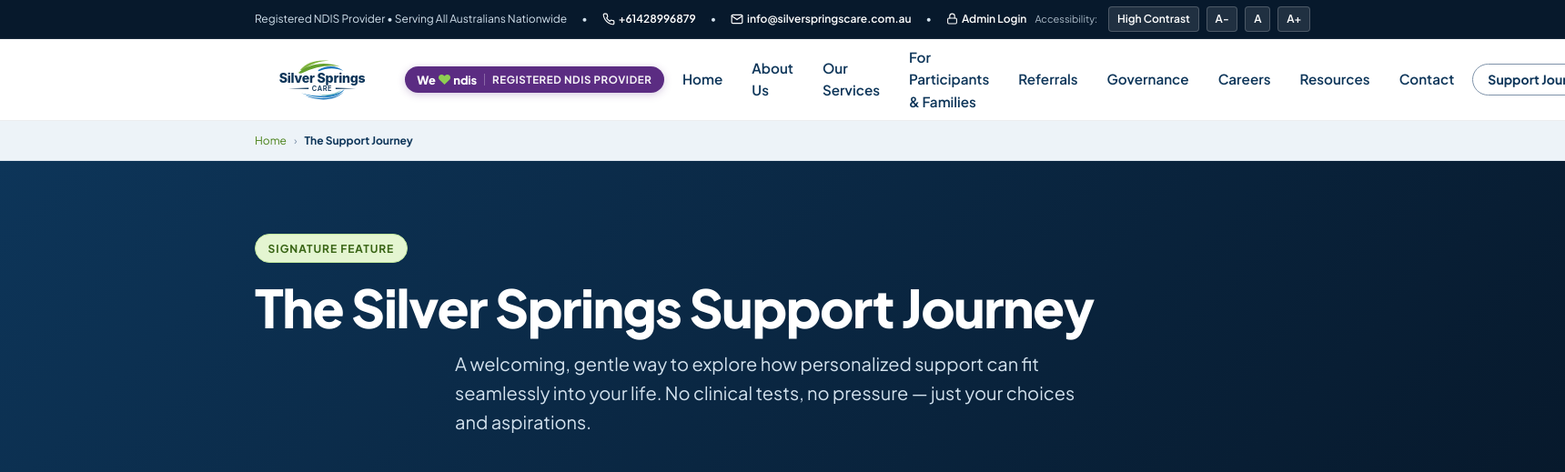
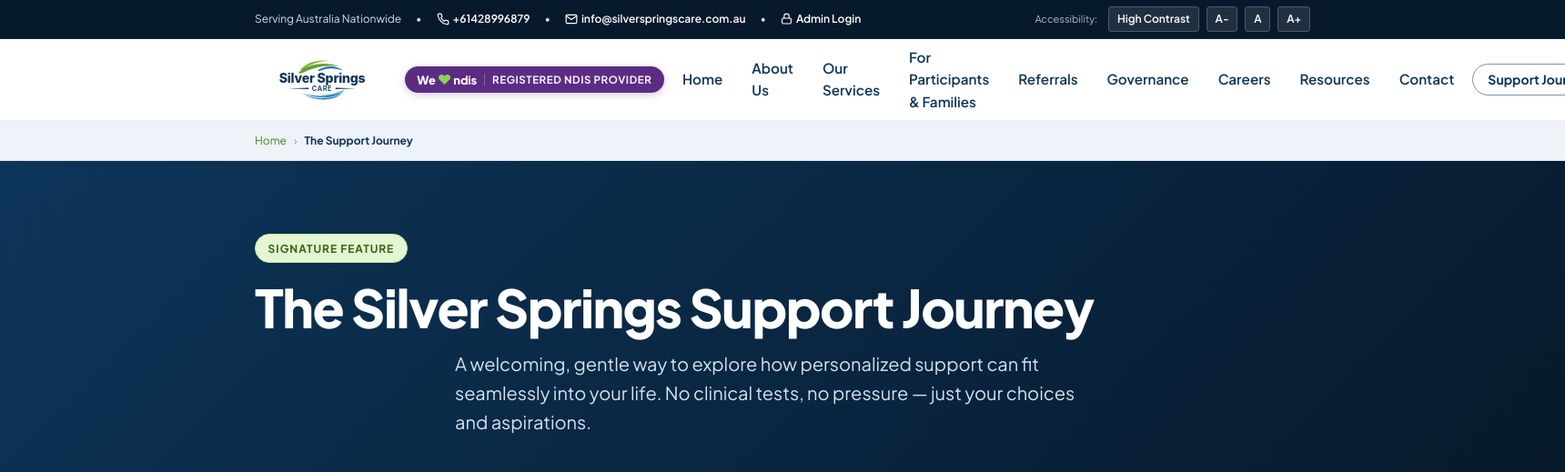
Before and after one commit to jaybe007/silverspringscare, a PHP site: page /support-journey.php in a window 1720 px wide; the page is wider, and only the part inside the window is pictured. Shown: the top 519 px of that part at 91% size. Run offline with PHP 8.4, Linux system fonts and the light colour scheme; some libraries are stand-ins or nearby versions.

Commit message:
Update service regions from Melbourne Metropolitan to Australia Nationwide across header, content, forms, and database auto-migrations

```diff
--- a/about.php
+++ b/about.php
@@ -70,7 +70,7 @@ require_once __DIR__ . '/includes/header.php';
           <?= htmlspecialchars(get_site_setting('about_story_body_1', 'We believe that support should empower individual agency, not restrict it. We listen first, respect personal choice, and deliver dependable support with warmth, empathy, and professional excellence.'), ENT_QUOTES, 'UTF-8') ?>
         </p>
         <p>
-          <?= htmlspecialchars(get_site_setting('about_story_body_2', 'From our registered base in Fletcher NSW to our communities across Victoria, we partner with participants, families, and support coordinators to build pathways toward independence and meaningful community connection.'), ENT_QUOTES, 'UTF-8') ?>
+          <?= htmlspecialchars(get_site_setting('about_story_body_2', 'From our registered base in Fletcher NSW to communities across Australia, we partner with participants, families, and support coordinators to build pathways toward independence and meaningful community connection.'), ENT_QUOTES, 'UTF-8') ?>
         </p>
       </div>
 
--- a/admin/content.php
+++ b/admin/content.php
@@ -160,7 +160,7 @@ if ($_SERVER['REQUEST_METHOD'] === 'POST') {
         require_permission('content.create', 'You do not have permission to post vacancies.');
         $title = sanitize_input($_POST['title'] ?? '');
         $role_type = sanitize_input($_POST['role_type'] ?? 'Casual / Part-Time');
-        $location = sanitize_input($_POST['location'] ?? 'Melbourne & Victoria');
+        $location = sanitize_input($_POST['location'] ?? 'Australia Nationwide');
         $summary = sanitize_input($_POST['summary'] ?? '');
         if (!empty($title) && !empty($summary)) {
             $stmt = $pdo->prepare("INSERT INTO vacancies (title, role_type, location, summary) VALUES (?, ?, ?, ?)");
@@ -178,7 +178,7 @@ if ($_SERVER['REQUEST_METHOD'] === 'POST') {
         $id = (int)($_POST['id'] ?? 0);
         $title = sanitize_input($_POST['title'] ?? '');
         $role_type = sanitize_input($_POST['role_type'] ?? 'Casual / Part-Time');
-        $location = sanitize_input($_POST['location'] ?? 'Melbourne & Victoria');
+        $location = sanitize_input($_POST['location'] ?? 'Australia Nationwide');
         $summary = sanitize_input($_POST['summary'] ?? '');
         if ($id > 0 && !empty($title) && !empty($summary)) {
             $stmt = $pdo->prepare("UPDATE vacancies SET title = ?, role_type = ?, location = ?, summary = ? WHERE id = ?");
@@ -1331,7 +1331,7 @@ if ($tab === 'resources' && !empty($_GET['edit_id'])) {
 
               <div class="form-group">
                 <label for="vac_loc" class="form-label">Location</label>
-                <input type="text" id="vac_loc" name="location" class="form-control" required placeholder="e.g. Melbourne (Western Suburbs)" value="<?= htmlspecialchars($edit_vacancy['location'] ?? '', ENT_QUOTES, 'UTF-8') ?>">
+                <input type="text" id="vac_loc" name="location" class="form-control" required placeholder="e.g. Australia Nationwide (or specific Region)" value="<?= htmlspecialchars($edit_vacancy['location'] ?? '', ENT_QUOTES, 'UTF-8') ?>">
               </div>
             </div>
 
--- a/admin/index.php
+++ b/admin/index.php
@@ -977,7 +977,7 @@ $webmail_url = get_site_setting('external_webmail_url', 'https://silverspringsca
                         <td>#<?= (int)$lead['id'] ?></td>
                         <td>
                           <strong><?= htmlspecialchars($lead['full_name'], ENT_QUOTES, 'UTF-8') ?></strong>
-                          <div style="font-size: 0.78rem; color: var(--color-text-muted);"><?= htmlspecialchars($lead['suburb'] ?: 'Victoria') ?> &bull; <?= htmlspecialchars($lead['phone'], ENT_QUOTES, 'UTF-8') ?></div>
+                          <div style="font-size: 0.78rem; color: var(--color-text-muted);"><?= htmlspecialchars($lead['suburb'] ?: 'Australia') ?> &bull; <?= htmlspecialchars($lead['phone'], ENT_QUOTES, 'UTF-8') ?></div>
                         </td>
                         <td style="max-width: 220px; font-size: 0.82rem;">
                           <?= htmlspecialchars($lead['support_goals'], ENT_QUOTES, 'UTF-8') ?>
--- a/api/submit-application.php
+++ b/api/submit-application.php
@@ -25,7 +25,7 @@ $full_name = sanitize_input($_POST['full_name'] ?? '');
 $email = sanitize_input($_POST['email'] ?? '');
 $phone = sanitize_input($_POST['phone'] ?? '');
 $role_applied = sanitize_input($_POST['role_applied'] ?? 'Disability Support Worker');
-$location_pref = sanitize_input($_POST['location_pref'] ?? 'Greater Melbourne');
+$location_pref = sanitize_input($_POST['location_pref'] ?? 'Australia');
 $experience_summary = sanitize_input($_POST['experience_summary'] ?? '');
 
 $has_ndis_screening = !empty($_POST['has_ndis_screening']) ? 1 : 0;
--- a/database.sql
+++ b/database.sql
@@ -310,12 +310,14 @@ INSERT IGNORE INTO `users` (`username`, `email`, `full_name`, `job_title`, `depa
 VALUES ('admin', 'admin@silverspringscare.com.au', 'Principal Super Administrator', 'Super Administrator', 'Executive Governance', '$2y$10$yR6Hp8oxeTH4B1n0r5bQY.sM5xL86H5NENn1jrFhdN2mcVCWw0TLS', 'active', 1, 0);
 
 -- Seed core site settings defaults
-INSERT IGNORE INTO `site_settings` (`setting_key`, `setting_val`) VALUES
+INSERT INTO `site_settings` (`setting_key`, `setting_val`) VALUES
 ('site_email', 'info@silverspringscare.com.au'),
 ('notification_email', 'info@silverspringscare.com.au'),
 ('site_phone', '+61428996879'),
 ('site_phone_raw', '+61428996879'),
 ('external_webmail_url', 'https://silverspringscare.com.au:2096'),
-('primary_locations', 'Serving All Australians Nationwide');
+('primary_locations', 'Serving All Australians Nationwide'),
+('utility_bar_text', 'Serving Australia Nationwide')
+ON DUPLICATE KEY UPDATE `setting_val` = VALUES(`setting_val`);
 
 SET FOREIGN_KEY_CHECKS = 1;
--- a/includes/cms.php
+++ b/includes/cms.php
@@ -30,7 +30,7 @@ function get_cms_defaults(): array {
         'site_referral_email'       => defined('SITE_REFERRAL_EMAIL') ? SITE_REFERRAL_EMAIL : 'referrals@silverspringscare.com.au',
         'site_hours'                => defined('SITE_HOURS') ? SITE_HOURS : 'Monday to Friday: 8:30am – 5:00pm AEST',
         'primary_locations'         => defined('PRIMARY_LOCATIONS') ? PRIMARY_LOCATIONS : 'Serving All Australians Nationwide',
-        'utility_bar_text'          => 'Registered NDIS Provider • Serving All Australians Nationwide',
+        'utility_bar_text'          => 'Serving Australia Nationwide',
         'header_cta_primary_text'   => 'Make an Enquiry',
         'header_cta_secondary_text' => 'Support Journey',
         'external_webmail_url'      => 'https://silverspringscare.com.au:2096',
--- a/includes/db.php
+++ b/includes/db.php
@@ -362,7 +362,8 @@ function migrate_database(PDO $pdo) {
         $pdo->exec("UPDATE site_settings SET setting_val = 'info@silverspringscare.com.au' WHERE setting_key = 'site_email' AND (setting_val = 'hello@silverspringscare.com.au' OR setting_val = '' OR setting_val IS NULL)");
         $pdo->exec("UPDATE site_settings SET setting_val = 'info@silverspringscare.com.au' WHERE setting_key = 'notification_email' AND (setting_val = 'hello@silverspringscare.com.au' OR setting_val = '' OR setting_val IS NULL)");
         $pdo->exec("UPDATE site_settings SET setting_val = '+61428996879' WHERE setting_key IN ('site_phone', 'site_phone_raw') AND setting_val IN ('1300 772 273', '1300772273')");
-        $pdo->exec("UPDATE site_settings SET setting_val = 'Serving All Australians Nationwide' WHERE setting_key = 'primary_locations' AND setting_val LIKE '%Victoria%'");
+        $pdo->exec("UPDATE site_settings SET setting_val = 'Serving All Australians Nationwide' WHERE setting_key = 'primary_locations' AND (setting_val LIKE '%Victoria%' OR setting_val LIKE '%Melbourne%')");
+        $pdo->exec("UPDATE site_settings SET setting_val = 'Serving Australia Nationwide' WHERE setting_key = 'utility_bar_text' AND (setting_val LIKE '%Victoria%' OR setting_val LIKE '%Melbourne%' OR setting_val LIKE '%Fletcher%')");
     } catch (Exception $e) {
         // Ignore if site_settings table not yet ready
     }
--- a/includes/header.php
+++ b/includes/header.php
@@ -15,7 +15,10 @@ $site_email = get_site_setting('site_email', SITE_EMAIL);
 $site_logo_src = get_site_asset_url('site_logo_url', 'assets/images/logo.svg');
 $site_logo_alt = get_site_setting('site_logo_alt', 'Silver Springs Care - Empowering Abilities, Enriching Lives');
 $site_favicon_src = get_site_asset_url('site_favicon_url', 'assets/images/favicon.svg');
-$utility_bar_text = get_site_setting('utility_bar_text', 'Registered NDIS Provider • Serving All Australians Nationwide');
+$utility_bar_text = get_site_setting('utility_bar_text', 'Serving Australia Nationwide');
+if (empty($utility_bar_text) || stripos($utility_bar_text, 'Melbourne') !== false || stripos($utility_bar_text, 'Victoria') !== false || stripos($utility_bar_text, 'Fletcher') !== false) {
+    $utility_bar_text = 'Serving Australia Nationwide';
+}
 $header_cta_primary_text = get_site_setting('header_cta_primary_text', 'Make an Enquiry');
 $header_cta_secondary_text = get_site_setting('header_cta_secondary_text', 'Support Journey');
 
@@ -246,7 +249,7 @@ $page_desc = $page_desc ?? 'Discover personalised Australian disability support
 
       <div class="mobile-drawer-footer">
         <div><strong>Silver Springs Care Pty Ltd</strong> (ACN: <?= htmlspecialchars(defined('APP_ACN') ? APP_ACN : '687 128 801', ENT_QUOTES, 'UTF-8') ?>)</div>
-        <div style="margin-top: 0.25rem;">Registered NDIS Provider &bull; Fletcher NSW &amp; Victoria</div>
+        <div style="margin-top: 0.25rem;">Registered NDIS Provider &bull; Serving Australia Nationwide</div>
       </div>
     </div>
   </div>
--- a/privacy-policy.php
+++ b/privacy-policy.php
@@ -78,7 +78,7 @@ require_once __DIR__ . '/includes/header.php';
         <strong>Privacy Officer &mdash; Silver Springs Care</strong><br>
         Email: <a href="mailto:<?= SITE_EMAIL ?>" style="color: var(--color-forest-700);"><?= SITE_EMAIL ?></a><br>
         Phone: <?= SITE_PHONE ?><br>
-        Post: Melbourne, Victoria, Australia
+        Post: Australia
       </div>
       <p>
         If you are unsatisfied with our response, you may lodge a complaint with the <strong>Office of the Australian Information Commissioner (OAIC)</strong> at <a href="https://www.oaic.gov.au" target="_blank" rel="noopener noreferrer" style="color: var(--color-forest-700); font-weight: 700;">oaic.gov.au</a> or phone 1300 363 992.
--- a/services.php
+++ b/services.php
@@ -113,7 +113,7 @@ require_once __DIR__ . '/includes/header.php';
     <div class="grid-2 gap-8 items-start">
       <div>
         <div style="border-radius: var(--radius-2xl); overflow: hidden; box-shadow: var(--shadow-lg); border: 4px solid #ffffff; margin-bottom: 1.5rem;">
-          <img src="<?= BASE_PATH ?>/assets/images/community-outdoors.jpg" alt="Participant laughing with support companion at an outdoor cafe in Melbourne" width="800" height="600" loading="lazy">
+          <img src="<?= BASE_PATH ?>/assets/images/community-outdoors.jpg" alt="Participant laughing with support companion at an outdoor cafe in Australia" width="800" height="600" loading="lazy">
         </div>
 
         <div style="background: #ffffff; border: 1px solid var(--color-slate-200); border-radius: var(--radius-xl); padding: 1.75rem;">
@@ -264,7 +264,7 @@ require_once __DIR__ . '/includes/header.php';
 
         <h3 style="font-size: 1.25rem; margin-top: 1.75rem; margin-bottom: 0.75rem; color: var(--color-navy-900);">Who This Service May Suit</h3>
         <p>
-          Individuals looking to prepare for independent living, manage their finances, travel independently across Melbourne, or build communication and self-advocacy confidence.
+          Individuals looking to prepare for independent living, manage their finances, travel independently across Australia, or build communication and self-advocacy confidence.
         </p>
 
         <h3 style="font-size: 1.25rem; margin-top: 1.75rem; margin-bottom: 0.75rem; color: var(--color-navy-900);">What Support Involves</h3>
--- a/support-journey.php
+++ b/support-journey.php
@@ -192,8 +192,8 @@ require_once __DIR__ . '/includes/header.php';
               </div>
 
               <div class="form-group">
-                <label for="journey_suburb" class="form-label">Suburb / Region in Victoria</label>
-                <input type="text" id="journey_suburb" name="suburb" class="form-control" placeholder="e.g. Footscray, Preston, Geelong">
+                <label for="journey_suburb" class="form-label">Suburb / State in Australia</label>
+                <input type="text" id="journey_suburb" name="suburb" class="form-control" placeholder="e.g. Sydney NSW, Melbourne VIC, Brisbane QLD">
               </div>
             </div>
 
```
Also changed, not shown: tests/acceptance_test.php (+2 -2 lines).
